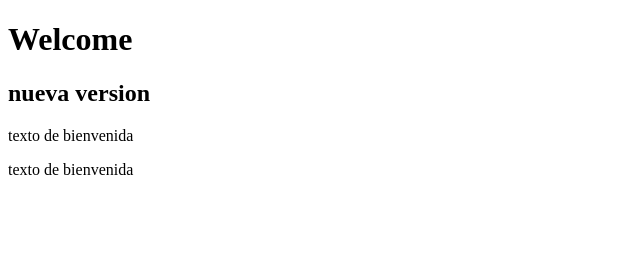
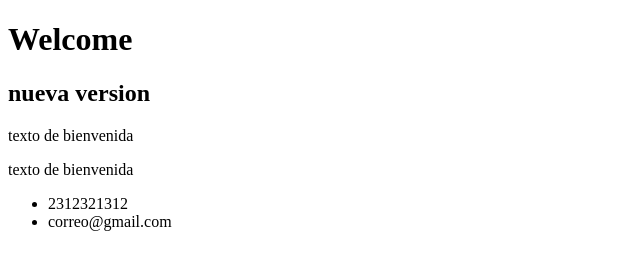
Before and after one commit to neunapp/NeunPracticaGit, a plain HTML site: page index.html in a window 1280 px wide. Shown: the whole page, without its empty margins (0-640 px from the left). Drawn offline with Linux system fonts and the light colour scheme.

Commit message:
diseño footer

```diff
--- a/index.html
+++ b/index.html
@@ -5,11 +5,16 @@
   <meta name="viewport" content="width=device-width, initial-scale=1.0">
   <title>Document</title>
 </head>
-<body>
+<body background="blue">
   <h1>Welcome</h1>
   <h2>nueva version</h2>
-
   <p>texto de bienvenida</p>
   <p>texto de bienvenida</p>
+  <footer>
+    <ul>
+      <li>2312321312</li>
+      <li>correo@gmail.com</li>
+    </ul>
+  </footer>
 </body>
 </html>
```
